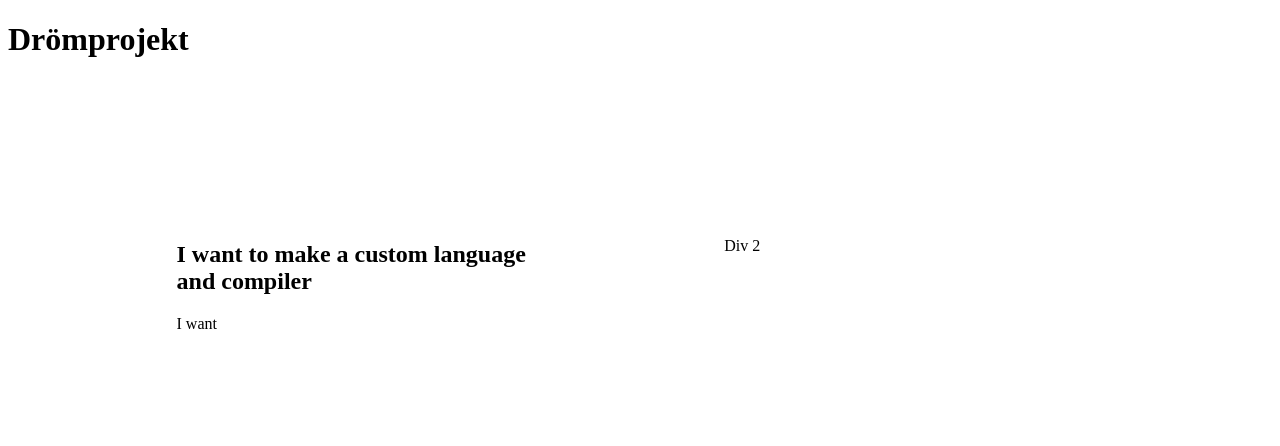
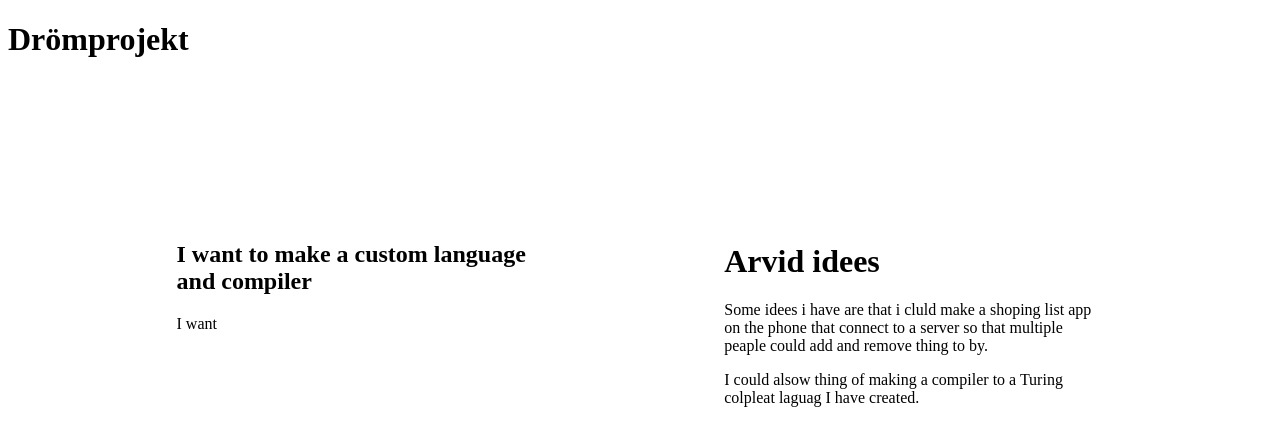
Before and after one commit to Simon-NTI/HTML_Exercise, a plain HTML site: page index.html in a window 1280 px wide. Drawn offline with Linux system fonts and the light colour scheme.

Commit message:
added my text

```diff
--- a/index.html
+++ b/index.html
@@ -18,7 +18,9 @@
             <p>I want </p>
         </div>
         <div>
-            <p>Div 2</p>
+            <h1>Arvid idees</h1>
+            <p>Some idees i have are that i cluld make a shoping list app on the phone that connect to a server so that multiple peaple could add and remove thing to by.</p>
+            <p>I could alsow thing of making a compiler to a Turing colpleat laguag I have created.</p>
         </div>
         </div>
 </body>
```
